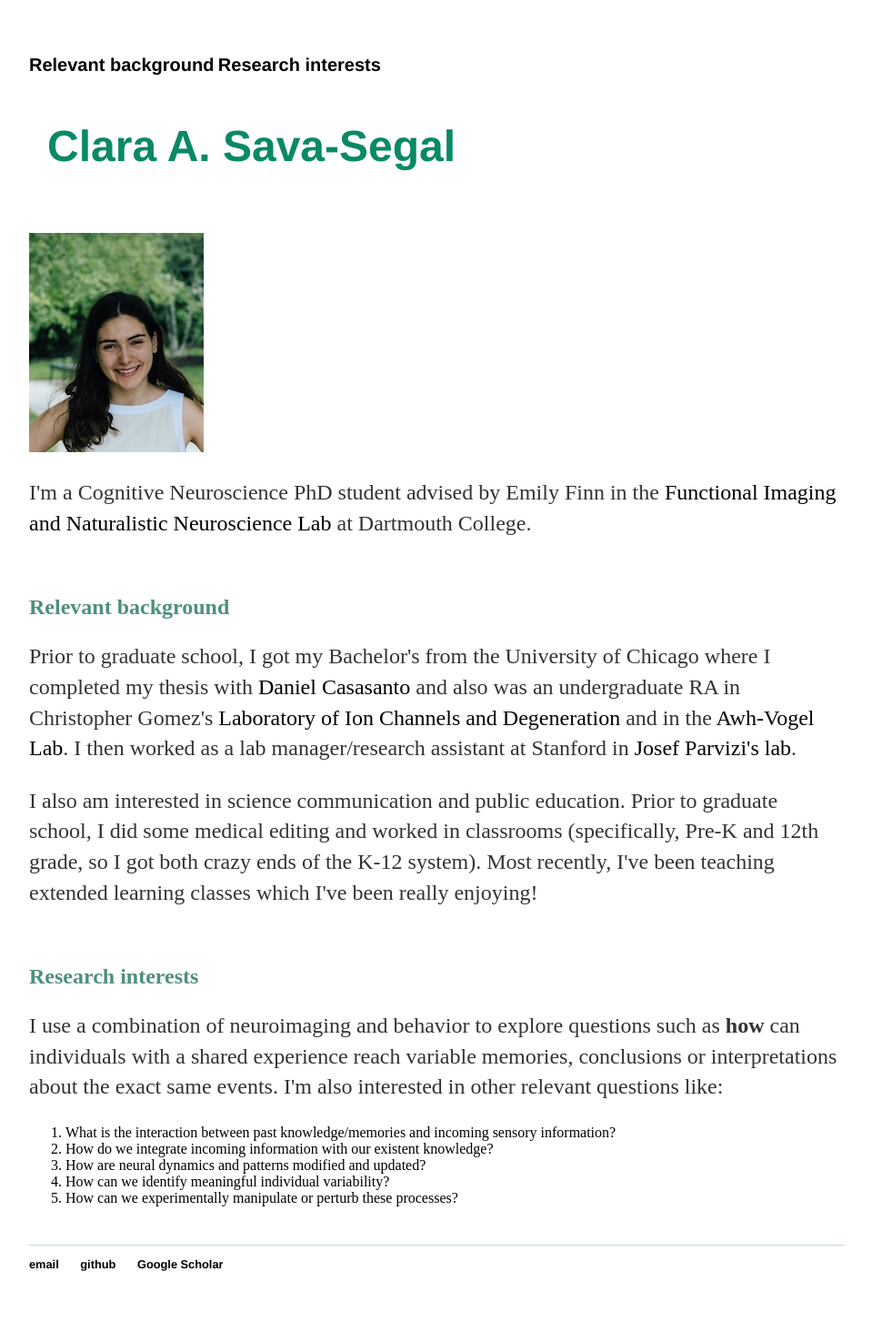
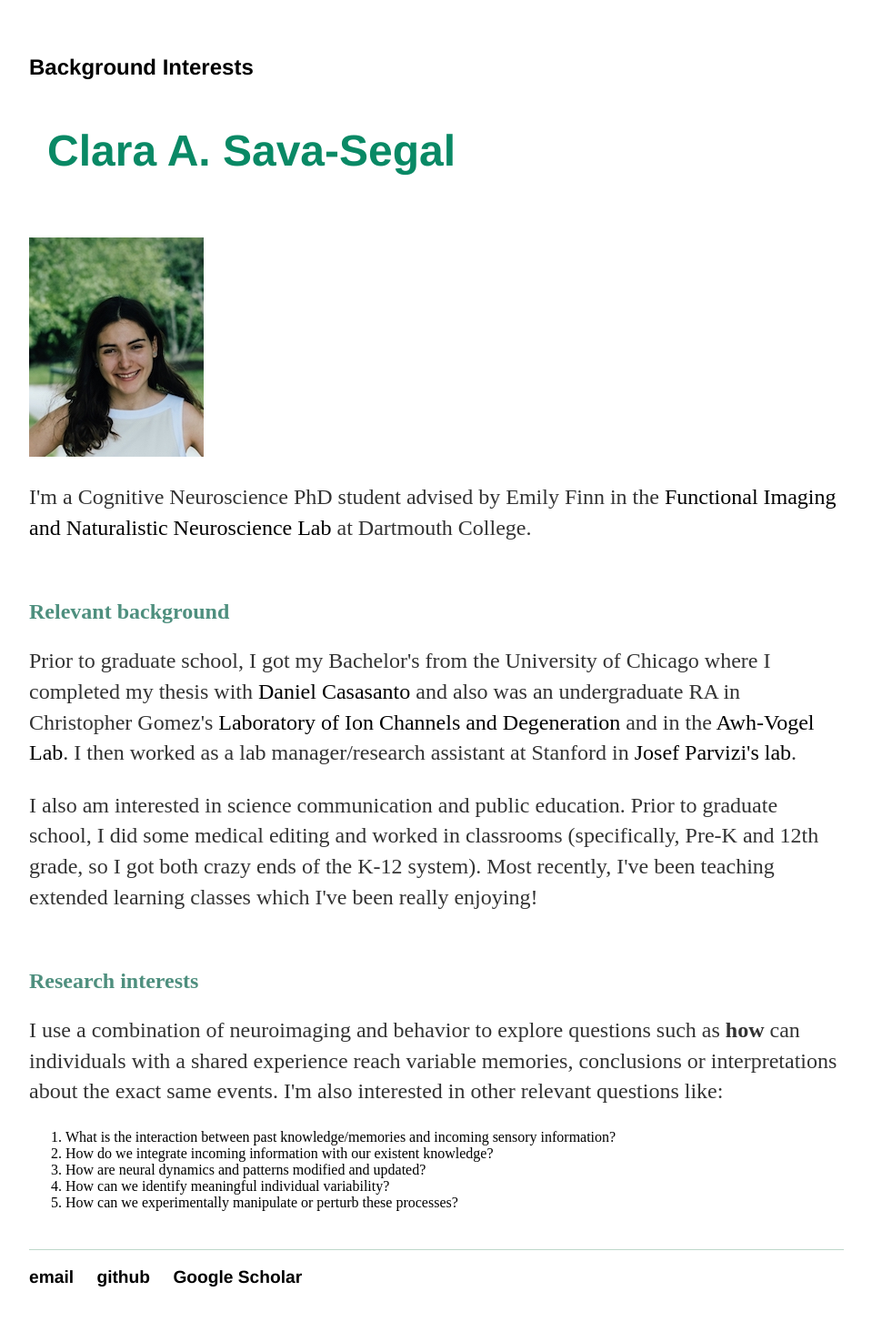
Before and after one commit to csavasegal/csavasegal.github.io, a Jekyll site: the page built from index.html, in a window 1280 px wide. Shown: the whole page at 91% size, without its empty margins (160-1119 px from the left). Built offline with Jekyll 4.4.1, drawn with Linux system fonts in a browser that asks for light colours.

Commit message:
Add files via upload

```diff
--- a/_layouts/default.html
+++ b/_layouts/default.html
@@ -10,8 +10,12 @@
 	    		<ul>
 	        		<!-- <li><a href="/">Home</a></li> -->
 
-                    <a href="#background" style="font-size: 20px; text-decoration: none">Relevant background</a>
+                    <!-- <a href="#background" style="font-size: 20px; text-decoration: none">Relevant background</a>
                     <a href="#researchint" style="font-size: 20px; text-decoration: none">Research interests</a>
+                 -->
+                   <a href="#background">Background</a>
+                   <a href="#researchint">Interests</a>
+
 
 		        	<!-- <li><a href="/about">About</a></li>
 	        		<li><a href="/cv">CV</a></li>
--- a/css/main.css
+++ b/css/main.css
@@ -64,8 +64,6 @@ ul.posts li {
     text-decoration: none;
     color: black;
    }
-
-   #down {
-    margin-top: 100%;
-    padding-bottom: 25%;
-   }
+ul {
+    font-size: 1.5em;
+  }
```
